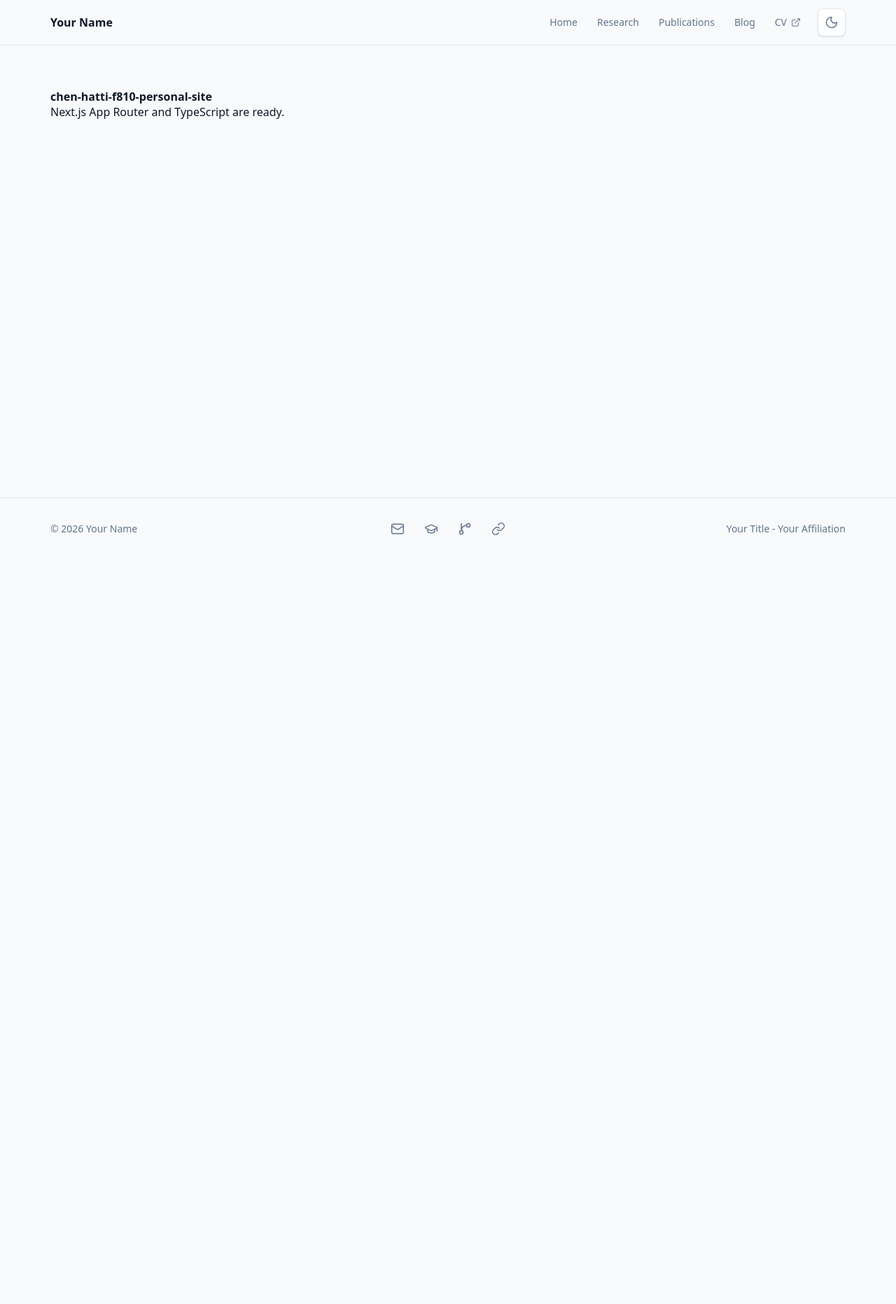
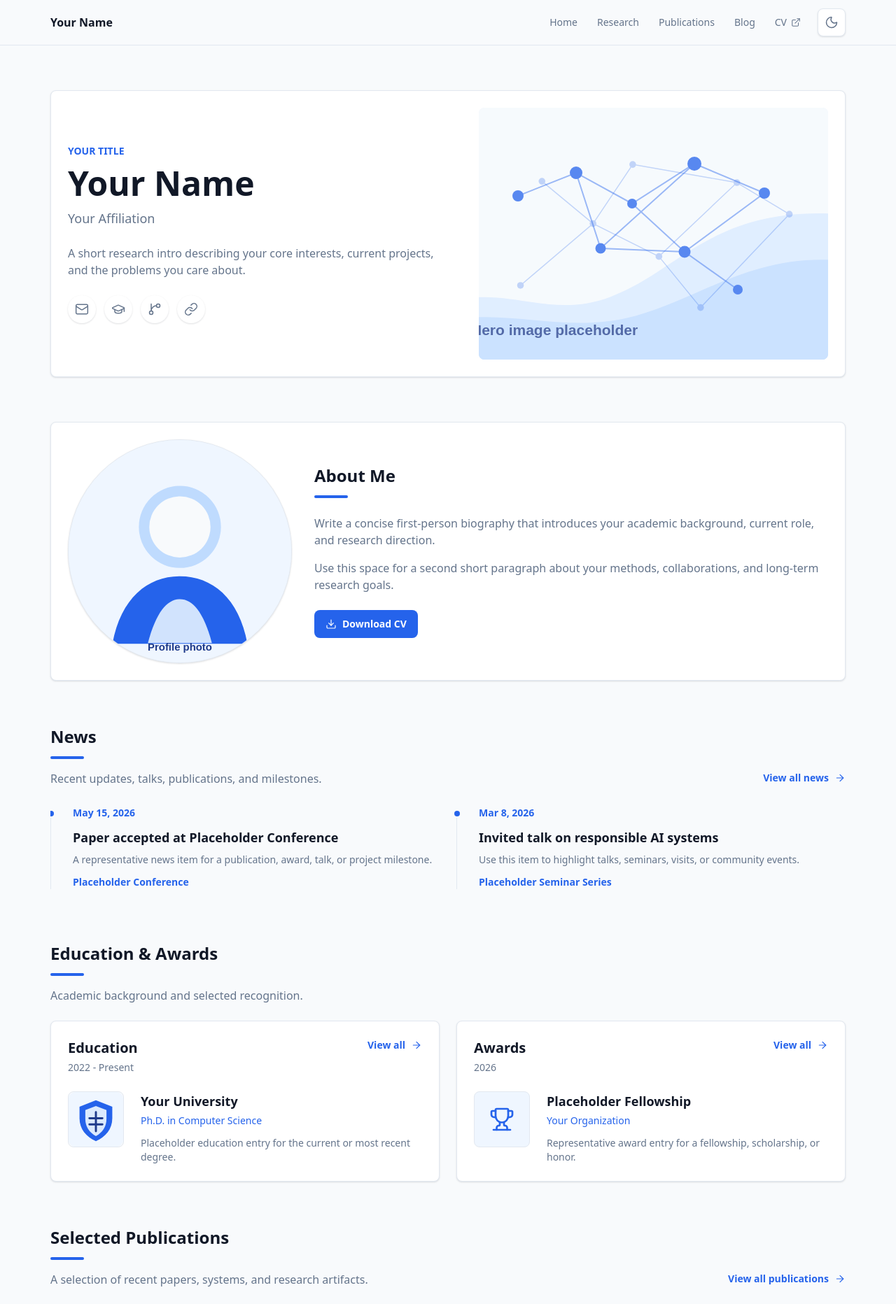
Before and after one commit to mtplayground/chen-hatti-f810-personal-site, a Next.js app: page / in a window 1280 px wide. Shown: the top 1864 px of the page at 70% size. Before the commit the page ends 800 px from the top, so only its background shows below. Built offline with nearby package versions, Linux system fonts and the light colour scheme.

Commit message:
feat: Compose home page `/`

```diff
--- a/app/page.tsx
+++ b/app/page.tsx
@@ -1,8 +1,25 @@
+import {
+  AboutSection,
+  BlogsSection,
+  EducationAwardsSection,
+  ExperienceTeachingSection,
+  HeroSection,
+  NewsTimelineSection,
+  SelectedPublicationsSection,
+  ServicesSection
+} from "../components/sections";
+
 export default function Home() {
   return (
-    <main>
-      <h1>chen-hatti-f810-personal-site</h1>
-      <p>Next.js App Router and TypeScript are ready.</p>
+    <main className="space-y-section">
+      <HeroSection />
+      <AboutSection />
+      <NewsTimelineSection />
+      <EducationAwardsSection />
+      <SelectedPublicationsSection />
+      <BlogsSection />
+      <ExperienceTeachingSection />
+      <ServicesSection />
     </main>
   );
 }
```
